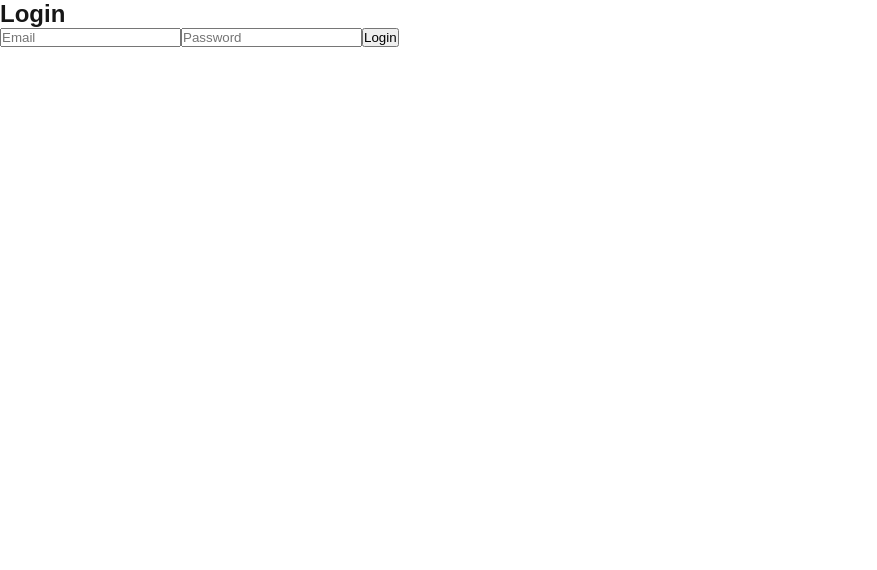
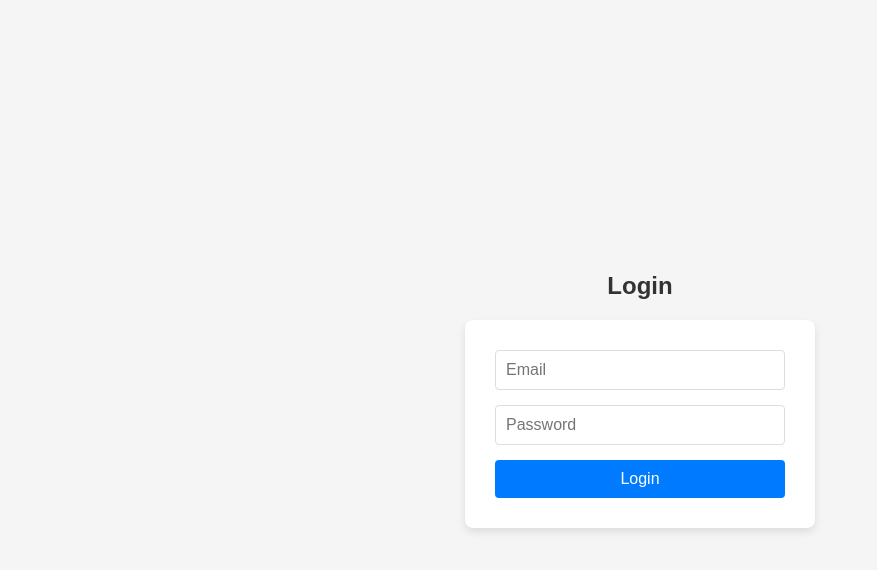
Before and after one commit to bakushoda/baselog-frontend, a Next.js app: page /login in a window 1280 px wide. Shown: the top 570 px of the page, without its empty margins (0-877 px from the left). Built offline with nearby package versions, Linux system fonts and the light colour scheme.

Commit message:
add: login page ui

```diff
--- a/src/app/login/page.tsx
+++ b/src/app/login/page.tsx
@@ -1,6 +1,7 @@
 "use client";
 
 import React, { useState } from "react";
+import styled from "styled-components";
 import api from "@lib/api";
 import { useRouter } from "next/navigation";
 import type { LoginResponse } from "types/types";
@@ -25,23 +26,77 @@
   };
 
   return (
-    <div>
-      <h2>Login</h2>
-      <form onSubmit={handleLogin}>
-        <input
+    <LoginContainer>
+      <Title>Login</Title>
+      <Form onSubmit={handleLogin}>
+        <Input
           type="email"
           placeholder="Email"
           value={email}
           onChange={(e) => setEmail(e.target.value)}
         />
-        <input
+        <Input
           type="password"
           placeholder="Password"
           value={password}
           onChange={(e) => setPassword(e.target.value)}
         />
-        <button type="submit">Login</button>
-      </form>
-    </div>
+        <Button type="submit">Login</Button>
+      </Form>
+    </LoginContainer>
   );
 }
+
+const LoginContainer = styled.div`
+  display: flex;
+  flex-direction: column;
+  align-items: center;
+  justify-content: center;
+  height: 100vh;
+  background-color: #f5f5f5;
+`;
+
+const Title = styled.h2`
+  font-size: 24px;
+  color: #333;
+  margin-bottom: 20px;
+`;
+
+const Form = styled.form`
+  display: flex;
+  flex-direction: column;
+  width: 350px;
+  padding: 30px;
+  background-color: #fff;
+  box-shadow: 0 4px 8px rgba(0, 0, 0, 0.1);
+  border-radius: 8px;
+`;
+
+const Input = styled.input`
+  font-size: 16px;
+  padding: 10px;
+  margin-bottom: 15px;
+  border: 1px solid #ddd;
+  border-radius: 4px;
+  transition: border-color 0.3s;
+
+  &:focus {
+    outline: none;
+    border-color: #333;
+  }
+`;
+
+const Button = styled.button`
+  font-size: 16px;
+  padding: 10px;
+  background-color: #007bff;
+  color: #fff;
+  border: none;
+  border-radius: 4px;
+  cursor: pointer;
+  transition: background-color 0.3s;
+
+  &:hover {
+    background-color: #0056b3;
+  }
+`;
```
